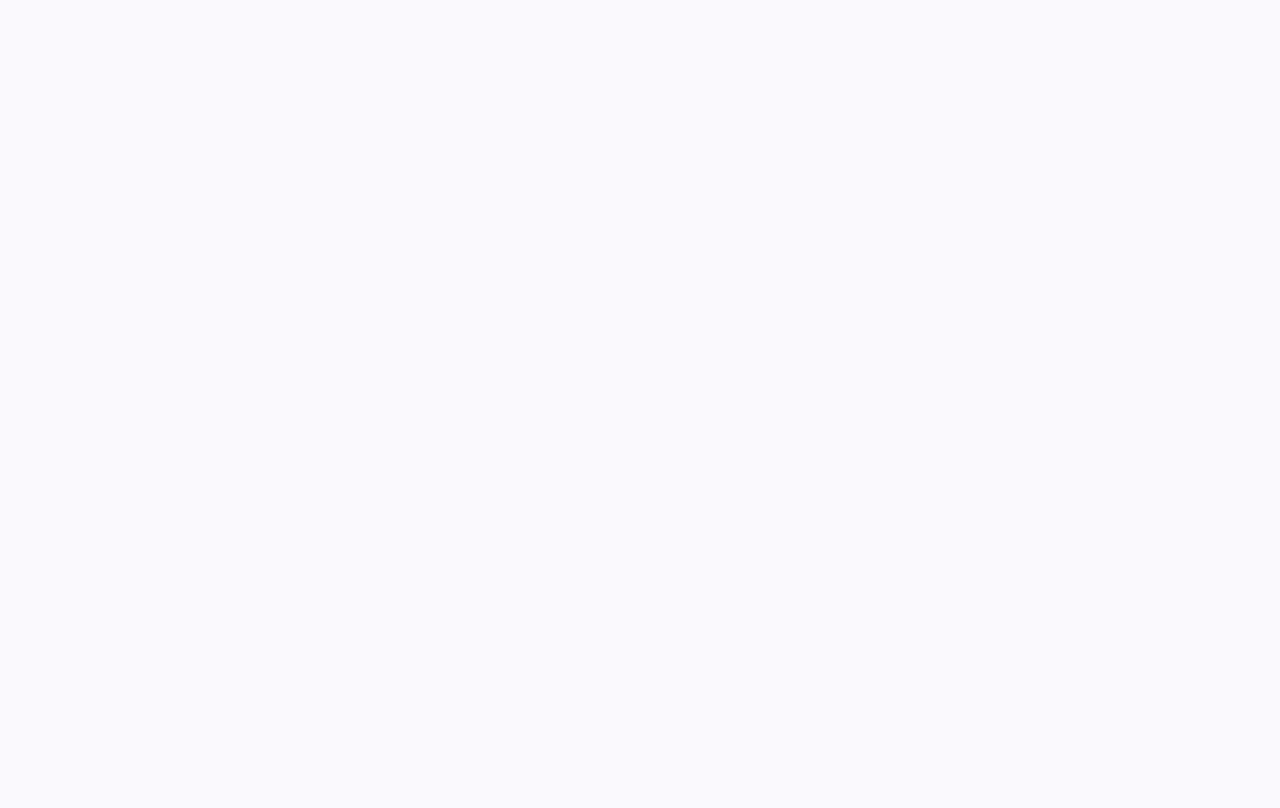
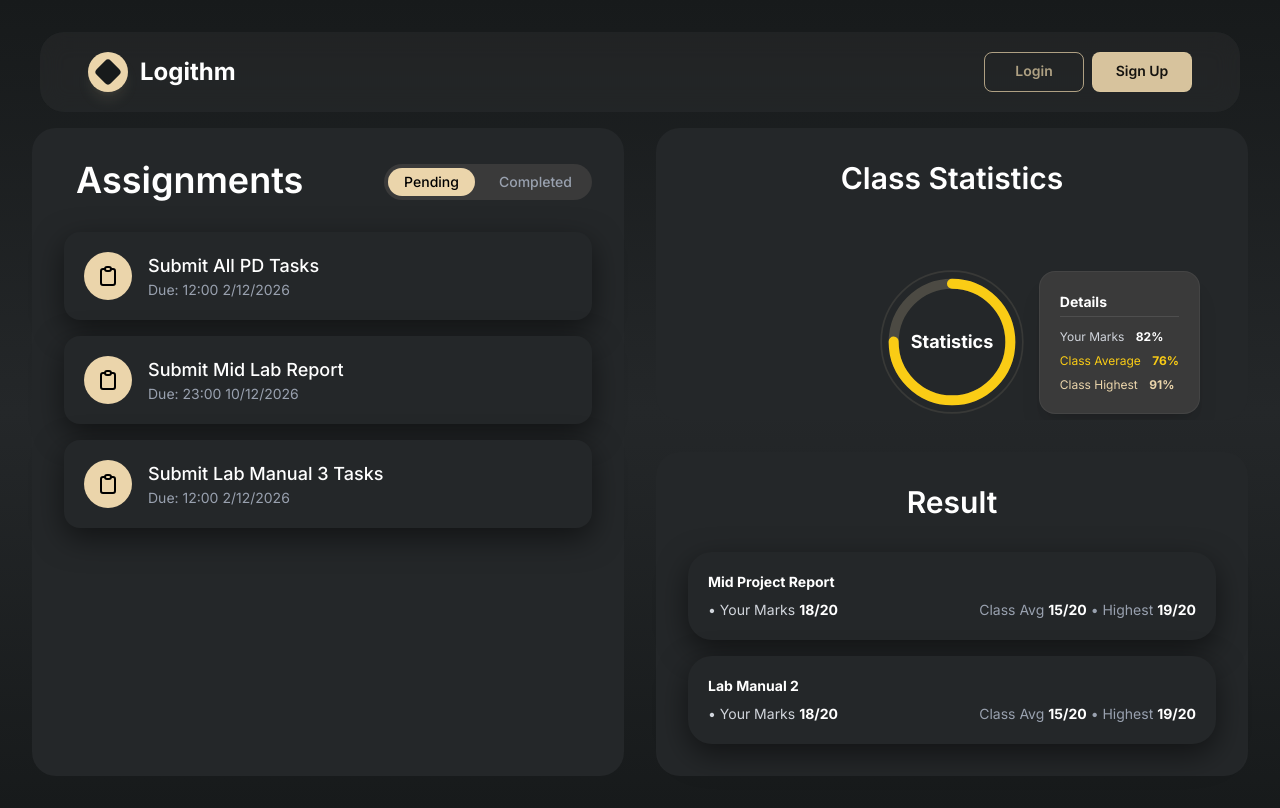
Before and after one commit to LegitAhmad/logithm-frontend, an Angular app: page /course in a window 1280 px wide. Before the commit this address led to /. Built offline with nearby package versions, Linux system fonts and the light colour scheme.

Commit message:
Course Detail page implementation

```diff
--- a/src/app/app.routes.ts
+++ b/src/app/app.routes.ts
@@ -4,6 +4,7 @@ import { Login } from './pages/auth/login/login';
 import { Signup } from './pages/auth/signup/signup';
 import { Editor } from './pages/editor/editor';
 import { Dashboard } from './pages/dashboard/dashboard';
+import { CourseDetails } from './pages/course-details/course-details';
 
 export const routes: Routes = [
   {
@@ -30,4 +31,9 @@ export const routes: Routes = [
     title: 'Dashboard',
     component: Dashboard,
   },
+  {
+    path: 'course',
+    title: 'Course',
+    component: CourseDetails,
+  },
 ];
--- /dev/null
+++ b/src/app/pages/course-details/course-details.html
@@ -0,0 +1,92 @@
+<div class="min-h-screen bg-dashboard-grad text-white">
+  <app-navbar />
+
+  <div class="grid grid-cols-1 gap-8 lg:grid-cols-2 pt-32 px-8 pb-8">
+
+    <section class="bg-bg2 rounded-3xl p-8">
+      <div class="mb-8 flex items-end justify-between">
+        <h2 class="text-4xl ml-3 font-semibold">Assignments</h2>
+        <div class="bg-bg3 flex gap-2 rounded-full p-1">
+          <button class="bg-primary px-4 py-1 text-sm font-medium text-black rounded-full cursor-pointer">Pending</button>
+          <button class="px-4 py-1 text-sm font-medium text-gray-400 cursor-pointer">Completed</button>
+        </div>
+      </div>
+
+      <div class="space-y-4">
+        @for (item of assignments; track item.title) {
+        <div class="bg-bg2 hover:bg-bg3 flex items-center justify-between rounded-2xl p-5 transition-colors cursor-pointer shadow-[0_10px_30px_rgba(0,0,0,0.5)]">
+          <div class="flex items-center gap-4">
+            <div class="bg-primary flex h-12 w-12 items-center justify-center rounded-full text-xl font-bold text-black">
+              <svg xmlns="http://www.w3.org/2000/svg" class="h-6 w-6" fill="none" viewBox="0 0 24 24" stroke="currentColor">
+                <path stroke-linecap="round" stroke-linejoin="round" stroke-width="2" d="M9 5H7a2 2 0 00-2 2v12a2 2 0 002 2h10a2 2 0 002-2V7a2 2 0 00-2-2h-2M9 5a2 2 0 002 2h2a2 2 0 002-2M9 5a2 2 0 012-2h2a2 2 0 012 2" />
+              </svg>
+            </div>
+            <div>
+              <h3 class="text-lg font-medium">{{ item.title }}</h3>
+              <p class="text-sm text-gray-400">Due: {{ item.due }}</p>
+            </div>
+          </div>
+        </div>
+        }
+      </div>
+    </section>
+
+    <div class="flex flex-col gap-8">
+
+      <section (mouseenter)="isHovered = true" (mouseleave)="isHovered = false"
+        class="bg-bg2 relative rounded-3xl p-8 min-h-[250px] overflow-hidden">
+
+        <h2 class="mb-8 text-3xl font-semibold text-center">Class Statistics</h2>
+
+        <div class="relative flex items-center justify-center h-full">
+          <div class="transition-transform duration-500 ease-in-out" [class.-translate-x-32]="isHovered">
+            <div class="relative w-40 h-40 flex items-center justify-center">
+              <svg class="absolute w-full h-full -rotate-90" viewBox="0 0 192 192">
+                <circle cx="96" cy="96" r="85" stroke="#ebd5ab1a" stroke-width="2" fill="none" />
+                <circle cx="96" cy="96" r="70" stroke="#ebd5ab33" stroke-width="12" fill="none" />
+                <circle cx="96" cy="96" r="70" stroke="#facc15" stroke-width="12" fill="none"
+                  stroke-dasharray="440" stroke-dashoffset="110" stroke-linecap="round" />
+              </svg>
+              <span class="text-lg font-bold">Statistics</span>
+            </div>
+          </div>
+
+          <div class="absolute right-4 transition-all duration-500"
+            [class.opacity-100]="isHovered" [class.translate-x-0]="isHovered"
+            [class.opacity-0]="!isHovered" [class.translate-x-10]="!isHovered">
+            <div class="bg-bg3 rounded-2xl p-5 shadow-xl border border-white/5">
+              <h4 class="font-bold text-md mb-3 border-b border-white/10 pb-1">Details</h4>
+              <ul class="space-y-2 text-xs">
+                <li class="text-gray-300">Your Marks <span class="text-white font-bold ml-2">82%</span></li>
+                <li class="text-accent">Class Average <span class="font-bold ml-2">76%</span></li>
+                <li class="text-primary">Class Highest <span class="font-bold ml-2">91%</span></li>
+              </ul>
+            </div>
+          </div>
+        </div>
+      </section>
+
+      <section class="bg-bg2 flex-1 rounded-3xl p-8">
+        <h2 class="mb-8 text-3xl font-semibold text-center">Result</h2>
+        <div class="space-y-4">
+          <div class="bg-bg2 rounded-xl p-5 shadow-[0_10px_30px_rgba(0,0,0,0.5)]">
+            <h3 class="font-bold mb-2">Mid Project Report</h3>
+            <div class="hover:opacity-50 cursor-pointer flex justify-between text-sm">
+              <span class="text-gray-300">• Your Marks <b class="text-white">18/20</b></span>
+              <span class="text-gray-400">Class Avg <b class="text-white">15/20</b> • Highest <b class="text-white">19/20</b></span>
+            </div>
+          </div>
+
+          <div class="bg-bg2 rounded-xl p-5 shadow-[0_10px_30px_rgba(0,0,0,0.5)]">
+            <h3 class="font-bold mb-2">Lab Manual 2</h3>
+            <div class="hover:opacity-50 cursor-pointer flex justify-between text-sm">
+              <span class="text-gray-300">• Your Marks <b class="text-white">18/20</b></span>
+              <span class="text-gray-400">Class Avg <b class="text-white">15/20</b> • Highest <b class="text-white">19/20</b></span>
+            </div>
+          </div>
+        </div>
+      </section>
+
+    </div>
+  </div>
+</div>
--- /dev/null
+++ b/src/app/pages/course-details/course-details.ts
@@ -0,0 +1,17 @@
+import { Component } from '@angular/core';
+import { Navbar } from '../../components/navbar/navbar';
+@Component({
+  selector: 'app-course-details',
+  imports: [Navbar],
+  templateUrl: './course-details.html',
+  styleUrl: './course-details.css',
+})
+export class CourseDetails {
+  isHovered = false;
+
+  assignments = [
+    { title: 'Submit All PD Tasks', due: '12:00 2/12/2026' },
+    { title: 'Submit Mid Lab Report', due: '23:00 10/12/2026' },
+    { title: 'Submit Lab Manual 3 Tasks', due: '12:00 2/12/2026' }
+  ];
+}
--- a/src/app/pages/dashboard/dashboard.html
+++ b/src/app/pages/dashboard/dashboard.html
@@ -7,7 +7,8 @@
             <div class="mb-8 flex items-end justify-between">
                 <h2 class="text-4xl ml-3 font-semibold">My Courses</h2>
                 <div class="bg-bg3 flex gap-2 rounded-full p-1">
-                    <button class="bg-primary px-4 py-1 text-sm font-medium text-black rounded-full cursor-pointer">All</button>
+                    <button
+                        class="bg-primary px-4 py-1 text-sm font-medium text-black rounded-full cursor-pointer">All</button>
                     <button class="px-4 py-1 text-sm font-medium text-gray-400 cursor-pointer">Favourites</button>
                 </div>
             </div>
@@ -26,9 +27,8 @@
                             <p class="text-sm text-gray-400">{{ course.professor }}</p>
                         </div>
                     </div>
-                    <button (click)="toggleFavorite(course)"
-                        class="transition-all duration-300 cursor-pointer"
-                        [class.text-accent]="course.isFavorite"
+                    <button (click)="toggleFavorite(course)" title="toggleFavorite"
+                        class="transition-all duration-300 cursor-pointer" [class.text-accent]="course.isFavorite"
                         [class.text-gray-500]="!course.isFavorite">
                         <svg xmlns="http://www.w3.org/2000/svg" class="h-6 w-6" fill="none" viewBox="0 0 24 24"
                             stroke="currentColor">
```
Also changed, not shown: src/app/pages/course-details/course-details.css (added), 1 other file (tests, documents, lock files or other folders).
